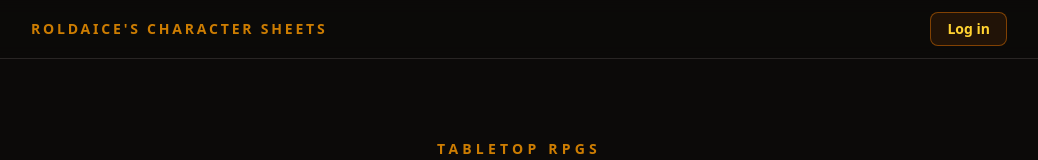
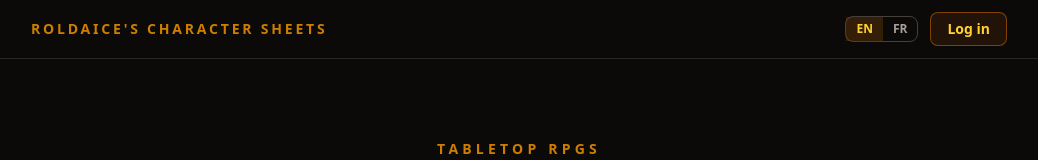
Before and after one commit to jeanbaptistedalle/roldaices-character-sheets, a React (Vite) app: page /#/ in a window 1280 px wide. Shown: the top 160 px of the page, without its empty margins (121-1159 px from the left). Built offline with nearby package versions, Linux system fonts and the light colour scheme; no server answers.

Commit message:
feat(i18n): add persisted FR/EN header toggle

```diff
--- a/src/app/Header.tsx
+++ b/src/app/Header.tsx
@@ -4,6 +4,7 @@ import { useTranslation } from 'react-i18next'
 import { useAuth } from '../auth'
 import { LoginModal } from '../shared/LoginModal'
 import { displayNameOf, avatarUrlOf } from './userDisplay'
+import { LanguageToggle } from './LanguageToggle'
 
 export function Header() {
   const { t } = useTranslation('common')
@@ -21,6 +22,7 @@ export function Header() {
         </span>
 
         <div className="flex items-center gap-3">
+          <LanguageToggle />
           {loading ? null : user ? (
             <>
               <Link
--- /dev/null
+++ b/src/app/LanguageToggle.tsx
@@ -0,0 +1,32 @@
+import { useTranslation } from 'react-i18next'
+import { cn } from '../shared/cn'
+import { SUPPORTED_LNGS } from '../i18n/config'
+
+export function LanguageToggle() {
+  const { i18n, t } = useTranslation('common')
+  const current = i18n.resolvedLanguage
+  return (
+    <div
+      role="group"
+      aria-label={t('lang.toggleAria')}
+      className="flex items-center rounded-lg border border-stone-700 text-xs font-semibold"
+    >
+      {SUPPORTED_LNGS.map((lng) => (
+        <button
+          key={lng}
+          type="button"
+          onClick={() => void i18n.changeLanguage(lng)}
+          aria-pressed={current === lng}
+          className={cn(
+            'px-2.5 py-1 uppercase transition-colors',
+            current === lng
+              ? 'bg-amber-600/20 text-amber-300'
+              : 'text-stone-400 hover:text-stone-200',
+          )}
+        >
+          {t(`lang.${lng}`)}
+        </button>
+      ))}
+    </div>
+  )
+}
```
Also changed, not shown: 1 other file (tests, documents, lock files or other folders).
